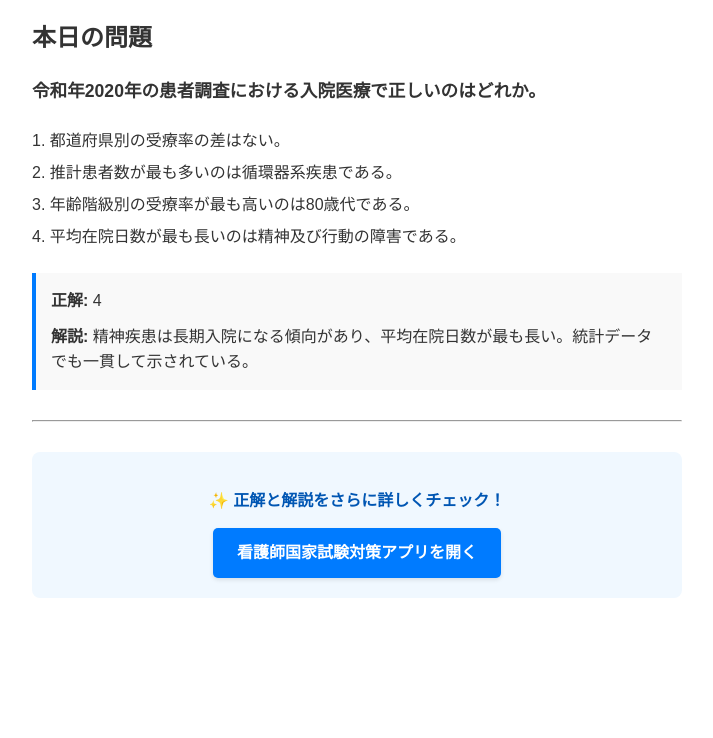
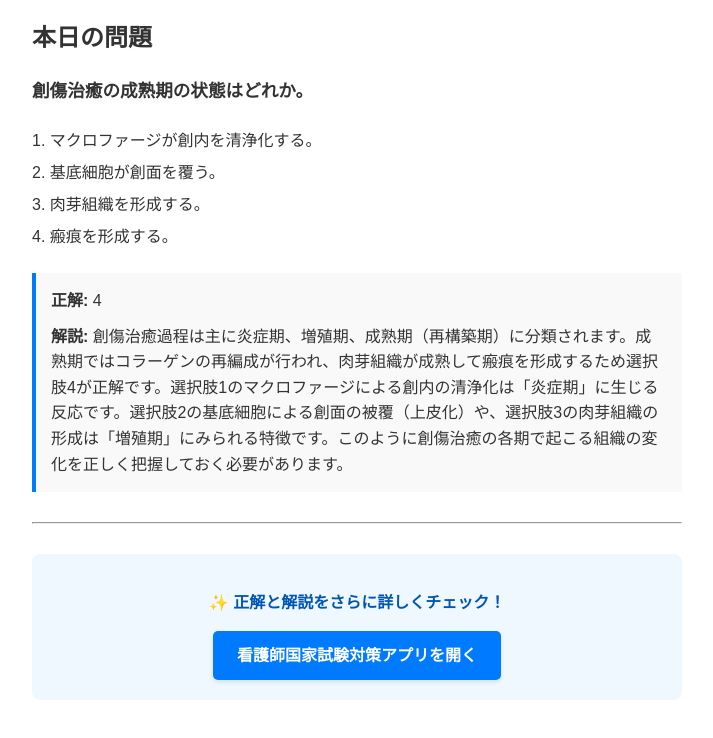
Before and after one commit to DaisukeNishioka/X-auto-post, a plain HTML site: page index.html in a window 1280 px wide. Shown: the part 106-844 px from the top of the page, without its empty margins (283-996 px from the left). Before the commit the page ends 800 px from the top, so only its background shows below. Drawn offline with Linux system fonts and the light colour scheme.

Commit message:
Update today's question [skip ci]

```diff
--- a/index.html
+++ b/index.html
@@ -8,18 +8,18 @@
     <h1 style="border-bottom: 2px solid #007bff; padding-bottom: 10px; color: #007bff;">本日の看護師国家試験 対策</h1>
 
         <h2>本日の問題</h2>
-        <p style="font-size: 1.1em; font-weight: bold; margin-bottom: 20px;">令和年2020年の患者調査における入院医療で正しいのはどれか。</p>
+        <p style="font-size: 1.1em; font-weight: bold; margin-bottom: 20px;">創傷治癒の成熟期の状態はどれか。</p>
 
         <ul style="list-style-type: none; padding-left: 0; line-height: 2;">
-            <li>1. 都道府県別の受療率の差はない。</li>
-            <li>2. 推計患者数が最も多いのは循環器系疾患である。</li>
-            <li>3. 年齢階級別の受療率が最も高いのは80歳代である。</li>
-            <li>4. 平均在院日数が最も長いのは精神及び行動の障害である。</li>
+            <li>1. マクロファージが創内を清浄化する。</li>
+            <li>2. 基底細胞が創面を覆う。</li>
+            <li>3. 肉芽組織を形成する。</li>
+            <li>4. 瘢痕を形成する。</li>
         </ul>
 
         <div style="margin-top: 20px; padding: 15px; background: #f9f9f9; border-left: 4px solid #007bff;">
             <p style="margin: 0 0 10px 0;"><strong>正解:</strong> 4</p>
-            <p style="margin: 0;"><strong>解説:</strong> 精神疾患は長期入院になる傾向があり、平均在院日数が最も長い。統計データでも一貫して示されている。</p>
+            <p style="margin: 0;"><strong>解説:</strong> 創傷治癒過程は主に炎症期、増殖期、成熟期（再構築期）に分類されます。成熟期ではコラーゲンの再編成が行われ、肉芽組織が成熟して瘢痕を形成するため選択肢4が正解です。選択肢1のマクロファージによる創内の清浄化は「炎症期」に生じる反応です。選択肢2の基底細胞による創面の被覆（上皮化）や、選択肢3の肉芽組織の形成は「増殖期」にみられる特徴です。このように創傷治癒の各期で起こる組織の変化を正しく把握しておく必要があります。</p>
         </div>
 
         <hr style="margin: 30px 0;">
```
